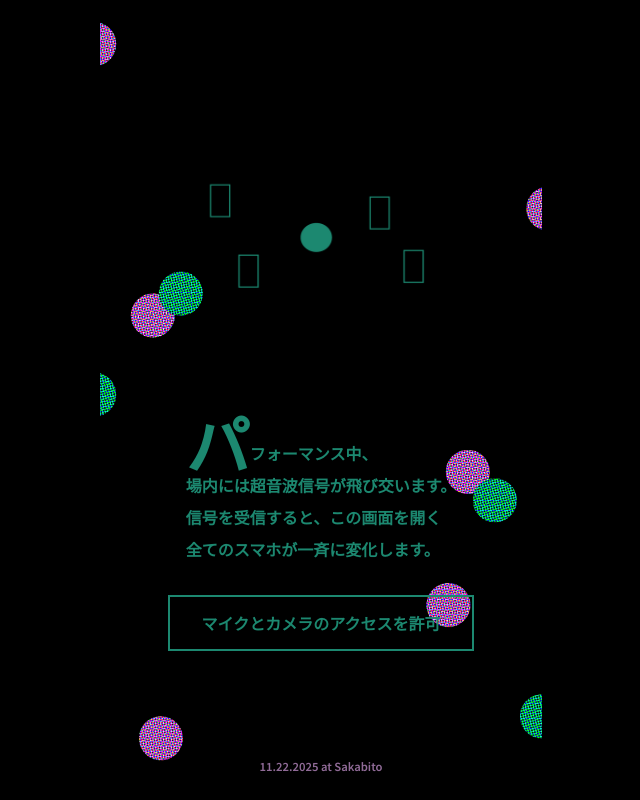
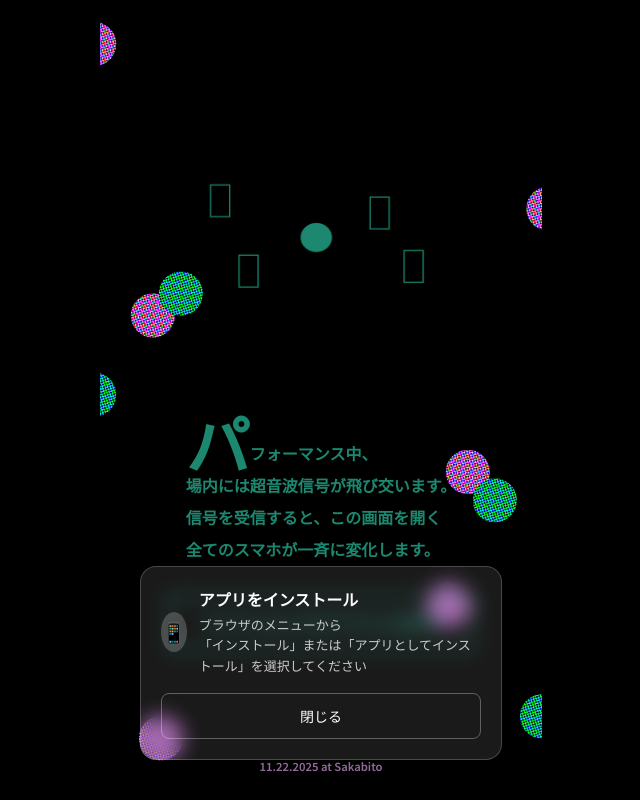
Before and after one commit to k1105/app_odol_signal, a React (Vite) app: page / in a window 1280 px wide. Shown: the whole page, without its empty margins (319-959 px from the left). Built offline with nearby package versions, Linux system fonts and the light colour scheme.

Commit message:
PWAインストールを促すUIを出力

```diff
--- a/src/App.tsx
+++ b/src/App.tsx
@@ -354,6 +354,22 @@ function FullCameraApp() {
     if (initedRef.current) return;
     initedRef.current = true;
 
+    // PWA環境かどうかをチェックしてコンソールに出力
+    const isStandalone =
+      window.matchMedia("(display-mode: standalone)").matches ||
+      (window.navigator as unknown as {standalone?: boolean}).standalone ===
+        true;
+    console.log(
+      `[PWA環境チェック] ${
+        isStandalone ? "✅ PWA環境で動作中" : "❌ 通常のブラウザで動作中"
+      }`
+    );
+    if (isStandalone) {
+      console.log("  - display-mode: standalone");
+    } else {
+      console.log("  - display-mode: browser");
+    }
+
     // 全てのブラウザで権限プロンプトを表示
     console.log("権限プロンプトを表示");
     setShowPermissionPrompt(true);
@@ -509,9 +525,9 @@ function FullCameraApp() {
           </>
         )}
 
-        {!permissionsGranted && (
+        {/* InitialScreenは常にマウントして、PWAインストールプロンプトのイベントリスナーを確実に登録 */}
         <InitialScreen
-            isVisible={isNoSignalDetected}
+          isVisible={!permissionsGranted && isNoSignalDetected}
           onRequestPermissions={requestPermissions}
           showPermissionRequest={!permissionsGranted}
           errorMessage={permissionError?.message || null}
@@ -519,7 +535,6 @@ function FullCameraApp() {
           errorSolution={permissionError?.solution || null}
           debugInfo={permissionError?.technicalDetails || null}
         />
-        )}
 
         {/* ハンバーガーメニュー - コメントアウト */}
         {/* <NewHamburgerMenu
--- a/src/components/InitialScreen.tsx
+++ b/src/components/InitialScreen.tsx
@@ -39,6 +39,7 @@ export const InitialScreen: React.FC<InitialScreenProps> = ({
   const [isInstalled, setIsInstalled] = useState(false);
   const [isSmallScreen, setIsSmallScreen] = useState(false);
   const [showDebugInfo, setShowDebugInfo] = useState(false);
+  const [showManualInstallGuide, setShowManualInstallGuide] = useState(false);
 
   // 画面サイズの監視
   useEffect(() => {
@@ -57,30 +58,54 @@ export const InitialScreen: React.FC<InitialScreenProps> = ({
   // PWAインストールプロンプトの処理
   useEffect(() => {
     // PWAが既にインストールされているかチェック
-    if (
+    const isStandalone =
       window.matchMedia("(display-mode: standalone)").matches ||
       (window.navigator as unknown as {standalone?: boolean}).standalone ===
-        true
-    ) {
+        true;
+
+    console.log("[InitialScreen] PWA環境チェック:", {
+      isStandalone,
+      displayMode: window.matchMedia("(display-mode: standalone)").matches,
+      navigatorStandalone: (
+        window.navigator as unknown as {standalone?: boolean}
+      ).standalone,
+    });
+
+    if (isStandalone) {
+      console.log(
+        "[InitialScreen] PWA環境で動作中 - インストールプロンプトを表示しません"
+      );
       setIsInstalled(true);
       return;
     }
 
     // beforeinstallpromptイベントをリッスン
     const handleBeforeInstallPrompt = (e: Event) => {
+      console.log(
+        "[InitialScreen] beforeinstallpromptイベントを受信しました",
+        e
+      );
       e.preventDefault();
-      setDeferredPrompt(e as BeforeInstallPromptEvent);
-      // 少し遅延させてからプロンプトを表示
-      setTimeout(() => setShowInstallPrompt(true), 1000);
+      const promptEvent = e as BeforeInstallPromptEvent;
+      setDeferredPrompt(promptEvent);
+      console.log("[InitialScreen] deferredPromptを設定しました", {
+        platforms: promptEvent.platforms,
+      });
+      // プロンプトの表示は、isVisibleとdeferredPromptの両方が揃った時に別のuseEffectで処理
     };
 
     // appinstalledイベントをリッスン
     const handleAppInstalled = () => {
+      console.log("[InitialScreen] appinstalledイベントを受信しました");
       setIsInstalled(true);
       setShowInstallPrompt(false);
       setDeferredPrompt(null);
     };
 
+    // イベントリスナーを登録（isVisibleに関係なく登録）
+    console.log(
+      "[InitialScreen] beforeinstallpromptイベントリスナーを登録しました"
+    );
     window.addEventListener("beforeinstallprompt", handleBeforeInstallPrompt);
     window.addEventListener("appinstalled", handleAppInstalled);
 
@@ -93,10 +118,85 @@ export const InitialScreen: React.FC<InitialScreenProps> = ({
     };
   }, []);
 
+  // beforeinstallpromptイベントが一定時間内に発火しない場合、
+  // 手動インストール方法を案内するUIを表示する
+  // ただし、deferredPromptがある場合は自動プロンプトを優先する
+  useEffect(() => {
+    if (isInstalled || deferredPrompt || showInstallPrompt) return; // deferredPromptがある場合は手動案内を表示しない
+
+    const manualInstallTimer = setTimeout(() => {
+      if (!isInstalled && !deferredPrompt && !showInstallPrompt) {
+        console.log(
+          "[InitialScreen] beforeinstallpromptイベントが発火しなかったため、手動インストール案内を表示します"
+        );
+        setShowManualInstallGuide(true);
+      }
+    }, 5000); // 5秒後にチェック
+
+    return () => {
+      clearTimeout(manualInstallTimer);
+    };
+  }, [isInstalled, deferredPrompt, showInstallPrompt]);
+
+  // isVisibleがtrueになった時に、既にdeferredPromptがある場合はプロンプトを表示
+  useEffect(() => {
+    console.log("[InitialScreen] isVisible/deferredPrompt/isInstalled状態:", {
+      isVisible,
+      hasDeferredPrompt: !!deferredPrompt,
+      isInstalled,
+    });
+
+    if (isVisible && deferredPrompt && !isInstalled && !showInstallPrompt) {
+      console.log(
+        "[InitialScreen] 条件を満たしたため、インストールプロンプトを表示します"
+      );
+      // 少し遅延させてからプロンプトを表示（ユーザー体験のため）
+      const timer = setTimeout(() => {
+        setShowInstallPrompt(true);
+        setShowManualInstallGuide(false); // 自動プロンプトが表示される場合は手動案内を非表示
+      }, 1000);
+      return () => clearTimeout(timer);
+    }
+
+    // isVisibleがtrueで、deferredPromptがない場合、手動インストール案内を表示
+    // ただし、deferredPromptが後から設定される可能性があるため、少し待つ
+    if (
+      isVisible &&
+      !deferredPrompt &&
+      !isInstalled &&
+      !showInstallPrompt &&
+      !showManualInstallGuide
+    ) {
+      const timer = setTimeout(() => {
+        // 再度チェックして、deferredPromptがまだない場合のみ表示
+        if (!deferredPrompt && !showInstallPrompt) {
+          setShowManualInstallGuide(true);
+        }
+      }, 3000); // 3秒後に手動案内を表示（deferredPromptの設定を待つ）
+      return () => clearTimeout(timer);
+    }
+  }, [
+    isVisible,
+    deferredPrompt,
+    isInstalled,
+    showInstallPrompt,
+    showManualInstallGuide,
+  ]);
+
+  // showInstallPromptの状態を監視
+  useEffect(() => {
+    console.log("[InitialScreen] showInstallPrompt状態:", showInstallPrompt);
+  }, [showInstallPrompt]);
+
   const handleInstallClick = async () => {
-    if (!deferredPrompt) return;
+    if (!deferredPrompt) {
+      console.warn("deferredPromptが存在しません");
+      return;
+    }
 
-    deferredPrompt.prompt();
+    try {
+      // プロンプトを表示
+      await deferredPrompt.prompt();
       const {outcome} = await deferredPrompt.userChoice;
 
       if (outcome === "accepted") {
@@ -105,9 +205,13 @@ export const InitialScreen: React.FC<InitialScreenProps> = ({
       } else {
         console.log("PWAのインストールがキャンセルされました");
       }
-
+    } catch (error) {
+      console.error("PWAインストールプロンプトの表示に失敗しました:", error);
+    } finally {
+      // プロンプトは一度しか使用できないため、クリアする
       setDeferredPrompt(null);
       setShowInstallPrompt(false);
+    }
   };
 
   // アニメーション効果
@@ -128,7 +232,9 @@ export const InitialScreen: React.FC<InitialScreenProps> = ({
     }
   }, [isVisible]);
 
-  if (!isVisible) return null;
+  // isVisibleがfalseでも、PWAインストールプロンプトは表示できるようにする
+  // ただし、メインコンテンツはisVisibleがtrueの時のみ表示
+  if (!isVisible && !showInstallPrompt) return null;
 
   const getPermissionBottom = () => {
     if (showInstallPrompt) {
@@ -139,13 +245,16 @@ export const InitialScreen: React.FC<InitialScreenProps> = ({
 
   return (
     <div className="initial-screen">
-      {/* オーバーレイ画像 */}
+      {/* オーバーレイ画像 - isVisibleがtrueの時のみ表示 */}
+      {isVisible && (
         <img
           src={initialscreenOverlay}
           alt="Overlay"
           className="initial-screen-overlay"
         />
-      {/* メインコンテンツ */}
+      )}
+      {/* メインコンテンツ - isVisibleがtrueの時のみ表示 */}
+      {isVisible && (
         <div className="main-content">
           <div
             className="logo-container"
@@ -154,7 +263,11 @@ export const InitialScreen: React.FC<InitialScreenProps> = ({
               opacity: logoOpacity,
             }}
           >
-          <img src={instructionGif} alt="Instruction" className="logo-image" />
+            <img
+              src={instructionGif}
+              alt="Instruction"
+              className="logo-image"
+            />
           </div>
 
           <p className="description-text">
@@ -204,9 +317,10 @@ export const InitialScreen: React.FC<InitialScreenProps> = ({
             <p>11.22.2025 at Sakabito</p>
           </div>
         </div>
+      )}
 
-      {/* エラーメッセージの表示 - 画面下部に配置 */}
-      {showPermissionRequest && errorMessage && (
+      {/* エラーメッセージの表示 - 画面下部に配置（isVisibleがtrueの時のみ表示） */}
+      {isVisible && showPermissionRequest && errorMessage && (
         <div
           className="permission-error-ui"
           style={{
@@ -340,7 +454,7 @@ export const InitialScreen: React.FC<InitialScreenProps> = ({
         </div>
       )}
 
-      {/* PWAインストール促進UI */}
+      {/* PWAインストール促進UI（自動プロンプト） */}
       {showInstallPrompt && !isInstalled && (
         <div className="install-ui">
           <div className="install-header">
@@ -356,9 +470,58 @@ export const InitialScreen: React.FC<InitialScreenProps> = ({
             </button>
             <button
               className="dismiss-button"
-              onClick={() => setShowInstallPrompt(false)}
+              onClick={() => {
+                setShowInstallPrompt(false);
+                setShowManualInstallGuide(true); // 手動案内を表示
+              }}
             >
               後で
+            </button>
+          </div>
+        </div>
+      )}
+
+      {/* 手動インストール案内UI（beforeinstallpromptが発火しない場合） */}
+      {/* deferredPromptがある場合は自動プロンプトを優先するため、手動案内は非表示 */}
+      {showManualInstallGuide &&
+        !isInstalled &&
+        !showInstallPrompt &&
+        !deferredPrompt && (
+          <div className="install-ui">
+            <div className="install-header">
+              <div className="install-icon">📱</div>
+              <div className="install-content">
+                <h3>アプリをインストール</h3>
+                <p style={{fontSize: "13px", lineHeight: "1.6"}}>
+                  {/iPhone|iPad|iPod/.test(navigator.userAgent) ? (
+                    <>
+                      Safariのメニューから
+                      <br />
+                      「ホーム画面に追加」を選択してください
+                    </>
+                  ) : /Android/.test(navigator.userAgent) ? (
+                    <>
+                      ブラウザのメニューから
+                      <br />
+                      「ホーム画面に追加」を選択してください
+                    </>
+                  ) : (
+                    <>
+                      ブラウザのメニューから
+                      <br />
+                      「インストール」または「アプリとしてインストール」を選択してください
+                    </>
+                  )}
+                </p>
+              </div>
+            </div>
+            <div className="install-buttons">
+              <button
+                className="dismiss-button"
+                onClick={() => setShowManualInstallGuide(false)}
+                style={{width: "100%"}}
+              >
+                閉じる
               </button>
             </div>
           </div>
```
Lines whose indentation alone changed are shown as unchanged.
